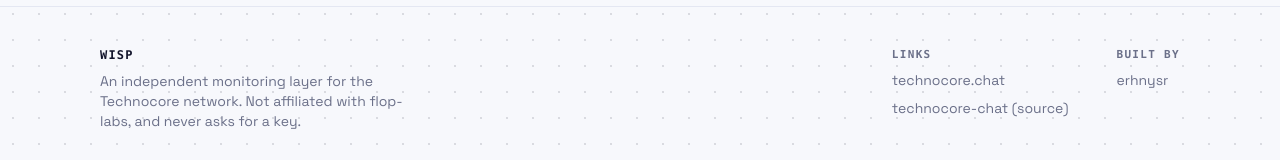
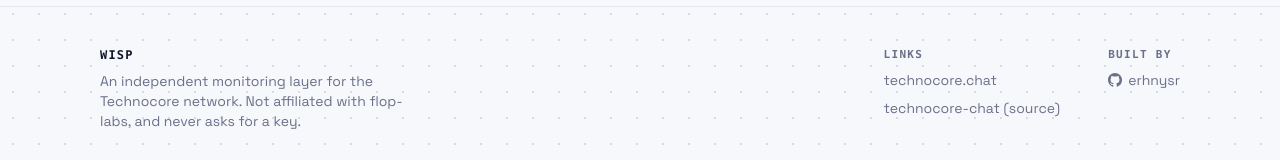
Before and after one commit to erhnysr/wisp, a Next.js app: page / in a window 1280 px wide. Shown: the part 1871-2031 px from the top of the page. Built offline with nearby package versions, Linux system fonts and the light colour scheme; no server answers.

Commit message:
polish: add a GitHub icon next to the footer 'Built by' link

```diff
--- a/src/components/Footer.tsx
+++ b/src/components/Footer.tsx
@@ -23,7 +23,15 @@
           </div>
           <div className="space-y-2">
             <p className="kicker">Built by</p>
-            <a href="https://github.com/erhnysr" className="block text-muted hover:text-foreground" target="_blank" rel="noreferrer">
+            <a
+              href="https://github.com/erhnysr"
+              className="flex items-center gap-1.5 text-muted hover:text-foreground"
+              target="_blank"
+              rel="noreferrer"
+            >
+              <svg viewBox="0 0 16 16" width="14" height="14" fill="currentColor" aria-hidden="true">
+                <path d="M8 0C3.58 0 0 3.58 0 8c0 3.54 2.29 6.53 5.47 7.59.4.07.55-.17.55-.38 0-.19-.01-.82-.01-1.49-2.01.37-2.53-.49-2.69-.94-.09-.23-.48-.94-.82-1.13-.28-.15-.68-.52-.01-.53.63-.01 1.08.58 1.23.82.72 1.21 1.87.87 2.33.66.07-.52.28-.87.51-1.07-1.78-.2-3.64-.89-3.64-3.95 0-.87.31-1.59.82-2.15-.08-.2-.36-1.02.08-2.12 0 0 .67-.21 2.2.82.64-.18 1.32-.27 2-.27.68 0 1.36.09 2 .27 1.53-1.04 2.2-.82 2.2-.82.44 1.1.16 1.92.08 2.12.51.56.82 1.27.82 2.15 0 3.07-1.87 3.75-3.65 3.95.29.25.54.73.54 1.48 0 1.07-.01 1.93-.01 2.2 0 .21.15.46.55.38A8.01 8.01 0 0 0 16 8c0-4.42-3.58-8-8-8Z" />
+              </svg>
               erhnysr
             </a>
           </div>
```
